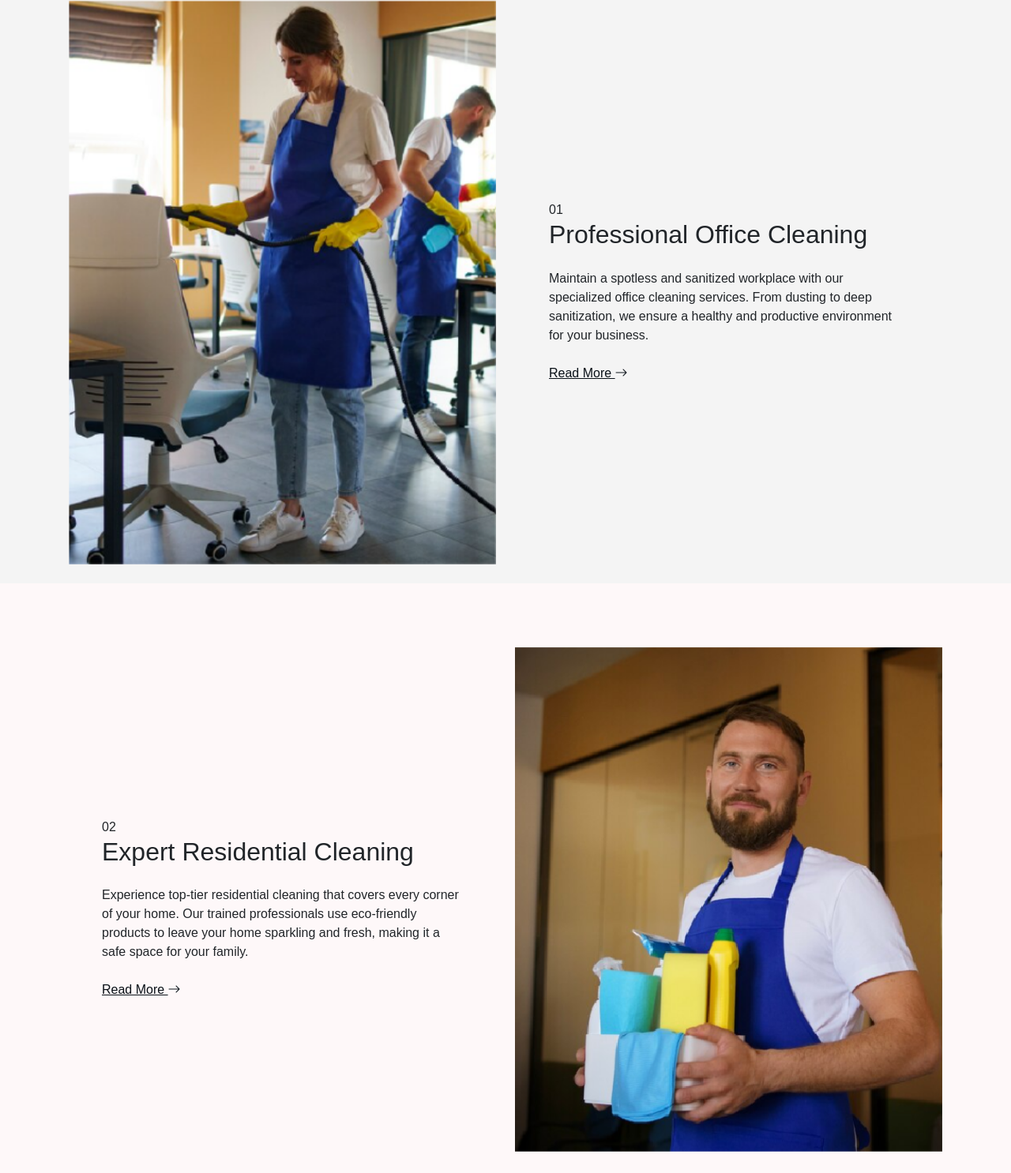
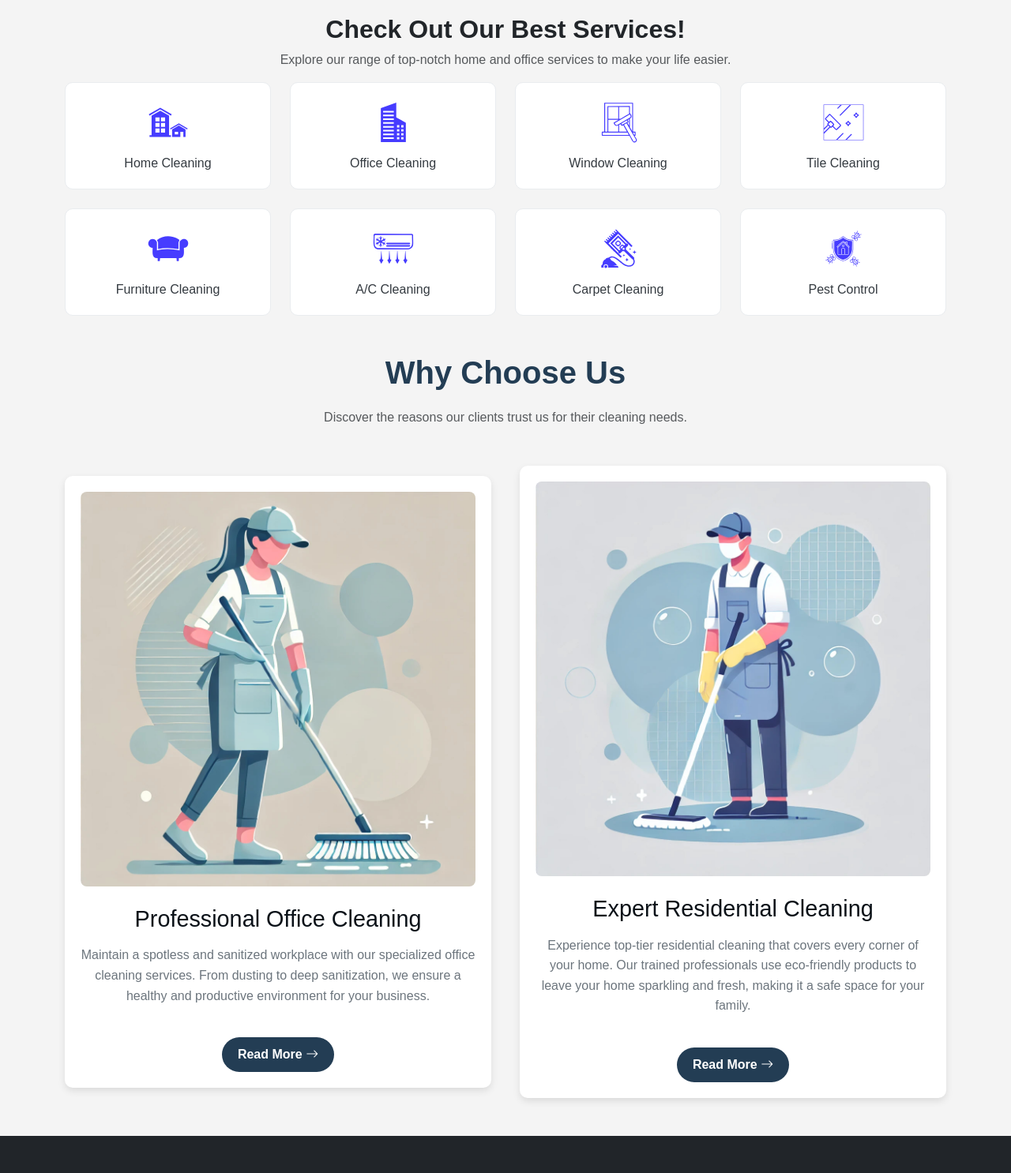
Before and after one commit to Bharathstline/Rukn-Albustan-Website, a plain HTML site: page index.html in a window 1280 px wide. Shown: the part 830-2316 px from the top of the page at 79% size. Drawn offline with nearby package versions, Linux system fonts and the light colour scheme.

Commit message:
Theme changed

```diff
--- a/assets/css/style.css
+++ b/assets/css/style.css
@@ -19,7 +19,7 @@ body {
 
 /* Navbar Styling */
 .navbar {
-    background-color: #035b5d;
+    background-color: rgb(70, 60, 255);
     position: fixed;
     width: 100%;
     z-index: 1000;
@@ -49,13 +49,27 @@ body {
     font-weight: bold;
 }
 
-.navbar-toggler{
-  color: #035b5d;
+.custom-toggler-icon {
+  width: 24px; /* Adjust size as needed */
+  height: 24px;
+  cursor: pointer;
 }
 
-.navbar-toggler-icon {
-  color: #f1f1f1;
+.navbar-toggler {
+  border: none; /* Remove border around the button */
+  padding: 0;
 }
+
+.navbar-toggler:focus,
+.navbar-toggler:active,
+.navbar-toggler-icon:focus,
+.navbar-toggler-icon:active,
+.custom-toggler-icon:focus,
+.custom-toggler-icon:active {
+    outline: none; /* Remove the focus outline */
+    box-shadow: none; /* Remove the highlight shadow */
+}
+
 
 
 /* Hero Section */
@@ -105,7 +119,8 @@ body {
 
 .hero__content {
   position: relative;
-  background-color: rgba(3, 91, 93, 0.5);
+  background-color: rgb(70, 60, 255, 0.8);
+  border-radius: 15px;
   z-index: 2;
   color: #fff;
   max-width: 650px;
@@ -154,7 +169,7 @@ body {
 .book-appointment-btn {
     font-size: 16px;
     font-weight: bold;
-    color: #048388;
+    color: rgb(70, 60, 255);
     background-color: #d1d1d1;
     border: none;
     border-radius: 5px;
@@ -249,36 +264,7 @@ body {
   }
 
 
-  .steps {
-    padding-top: 40px;
-    padding-bottom: 40px;
-  }
 
-  .steps__section-thumbnail {
-    height: 240px;
-    object-fit: cover;
-    margin: 0 auto;
-  }
-
-  .steps__content-width {
-    max-width: 456px;
-    margin: 0 auto;
-  }
-
-  .steps--background {
-    background-color: #FEF8F9;
-  }
-
-  @media (min-width: 544px) {
-    .steps {
-      padding-top: 80px;
-      padding-bottom: 80px;
-    }
-
-    .steps__section-thumbnail {
-      height: auto;
-    }
-  }
 
   .footer .border-highlight {
     border-top: 1px solid var(--primary-color-highlight);
@@ -347,3 +333,98 @@ a:hover { color: var(--primary-color); }
     padding-bottom: 30px;
     font-size: small;
 }
+
+.category-card {
+  text-align: center;
+  padding: 20px;
+  border: 1px solid #e9ecef;
+  border-radius: 10px;
+  transition: transform 0.3s, box-shadow 0.3s;
+  background-color: #fff;
+}
+.category-card:hover {
+  transform: scale(1.05);
+  box-shadow: 0 4px 20px rgba(0, 0, 0, 0.1);
+}
+.category-image img {
+  max-width: 60px;
+  margin-bottom: 10px;
+}
+.category-card p {
+  margin: 0;
+  font-weight: 500;
+  color: #343a40;
+}
+
+
+/* Why Choose Us Section */
+/* Ensure proper alignment */
+.why-choose-us .row {
+  gap: 20px;
+  display: flex;
+  justify-content: center; /* Centers the content horizontally */
+  align-items: center; /* Centers the content vertically */
+}
+
+.why-choose-us .col-lg-6 {
+  max-width: 540px; /* Ensure each column does not stretch too much */
+  margin: 0 auto; /* Center each column */
+  text-align: center;
+  padding: 20px;
+  border-radius: 10px;
+  background: #ffffff; /* Card-like background */
+  box-shadow: 0 4px 10px rgba(0, 0, 0, 0.1); /* Subtle shadow for depth */
+  transition: transform 0.3s, box-shadow 0.3s;
+}
+
+.why-choose-us h1 {
+  font-size: 2.5rem;
+  font-weight: 700;
+  margin-bottom: 20px;
+  color: #233D54;
+}
+
+.why-choose-us p {
+  font-size: 1.2rem;
+  margin-bottom: 40px;
+  color: #6c757d; /* Muted text for subtitle */
+}
+
+.why-choose-us .row {
+  gap: 20px;
+}
+
+.why-choose-us .col-lg-6:hover {
+  transform: translateY(-5px); /* Lift effect */
+  box-shadow: 0 6px 15px rgba(0, 0, 0, 0.2); /* Enhanced shadow on hover */
+}
+
+.why-choose-us img {
+  border-radius: 8px;
+  margin-bottom: 15px;
+}
+
+.why-choose-us h2 {
+  font-size: 1.8rem;
+  margin-bottom: 10px;
+  color: #0a1118;
+}
+
+.why-choose-us p {
+  font-size: 1rem;
+  line-height: 1.6;
+}
+
+.why-choose-us .btn-primary {
+  padding: 10px 20px;
+  font-size: 1rem;
+  font-weight: 600;
+  border-radius: 25px;
+  background-color: #233D54;
+  border: none;
+}
+
+.why-choose-us .btn-primary:hover {
+  background-color: #0a1118;
+  color: #ffffff;
+}
--- a/index.html
+++ b/index.html
@@ -13,10 +13,10 @@
 <!-- Navbar -->
 <nav class="navbar">
     <div class="container-fluid">
-        <a class="navbar-brand" href="#">RUKN ALBUSTAN</a>
+        <a class="navbar-brand" href="/">RUKN ALBUSTAN</a>
         <button class="navbar-toggler" type="button" data-bs-toggle="dropdown" aria-expanded="false">
-            <span class="navbar-toggler-icon"></span>
-        </button>
+          <img src="assets/images/Icons/menu-icon.svg" alt="Menu Icon" class="custom-toggler-icon">
+      </button>
         <ul class="dropdown-menu dropdown-menu-end custom-dropdown">
             <li><a class="dropdown-item" href="services.html">Services</a></li>
             <li><a class="dropdown-item" href="about.html">About Us</a></li>
@@ -34,7 +34,7 @@
     <div class="hero__content">
         <h1 class="hero__heading">Discover the Best Cleaning Services</h1>
         <h3 class="hero__subheading">We provide reliable and professional cleaning solutions <br> for your home and business.</h3>
-        <a href="#book-appointment" class="btn book-appointment-btn" role="button">Book Now</a>
+        <a href="booking.html" class="btn book-appointment-btn" role="button">Book Now</a>
     </div>
     <a href="#scroll-down" class="hero__scroll-btn">
         Explore <i class="bi bi-arrow-down-short"></i>
@@ -44,49 +44,118 @@
 
 <a id="scroll-down"></a>
 
-<section class="steps container-custom">
+<div class="container my-5">
+  <h2 class="text-center fw-bold">Check Out Our Best Services!</h2>
+  <p class="text-center text-muted">Explore our range of top-notch home and office services to make your life easier.</p>
 
-    <div class="row">
-      <div class="col-12 col-sm-6 d-md-flex justify-content-md-ceneter">
-        <img src="assets/images/Asset 1.png" alt="Coffe Flavour" class="img-fluid pb-4 steps__section-thumbnail" width="553" height="746" loading="lazy">
-      </div>
-
-      <div class="col-12 col-sm-6 align-self-center justify-content-md-ceneter">
-
-        <div class="steps__content-width">
-          <span>01</span>
-          <h1 class="h2 mb-4">Professional Office Cleaning</h1>
-          <p class="mb-4">Maintain a spotless and sanitized workplace with our specialized office cleaning services. From dusting to deep sanitization, we ensure a healthy and productive environment for your business.</p>
-          <a href="#">Read More <i class="bi bi-arrow-right"></i></a>
-
+  <div class="row gy-4">
+    <!-- Card 1 -->
+    <div class="col-6 col-md-4 col-lg-3">
+      <div class="category-card">
+        <div class="category-image">
+          <img src="assets/images/Icons/Home-cleaning.svg" alt="Home Cleaning">
         </div>
-
+        <p>Home Cleaning</p>
       </div>
     </div>
 
-  </section>
+    <!-- Card 2 -->
+    <div class="col-6 col-md-4 col-lg-3">
+      <div class="category-card">
+        <div class="category-image">
+          <img src="assets/images/Icons/Office-cleaning.svg" alt="Office Cleaning">
+        </div>
+        <p>Office Cleaning</p>
+      </div>
+    </div>
 
-  <section class="steps steps--background">
+    <!-- Card 3 -->
+    <div class="col-6 col-md-4 col-lg-3">
+      <div class="category-card">
+        <div class="category-image">
+          <img src="assets/images/Icons/window-cleaning.svg" alt="window cleaning">
+        </div>
+        <p>Window Cleaning</p>
+      </div>
+    </div>
 
-    <div class="container-custom">
+    <!-- Card 4 -->
+    <div class="col-6 col-md-4 col-lg-3">
+      <div class="category-card">
+        <div class="category-image">
+          <img src="assets/images/Icons/tile-cleaning.svg" alt="Tile Cleaning">
+        </div>
+        <p>Tile Cleaning</p>
+      </div>
+    </div>
 
-      <div class="row">
-        <div class="col-12 col-sm-6 d-md-flex justify-content-md-ceneter order-sm-1">
-          <img src="assets/images/Asset 2.png" alt="Health Benefits" class="img-fluid pb-4 steps__section-thumbnail" width="553" height="746" loading="lazy">
+    <!-- Card 5 -->
+    <div class="col-6 col-md-4 col-lg-3">
+      <div class="category-card">
+        <div class="category-image">
+          <img src="assets/images/Icons/furniture-cleaning.svg" alt="Furniture Cleaning">
         </div>
+        <p>Furniture Cleaning</p>
+      </div>
+    </div>
 
-        <div class="col-12 col-sm-6 align-self-center justify-content-md-ceneter">
-          <div class="steps__content-width">
-            <span>02</span>
-            <h1 class="h2 mb-4">Expert Residential Cleaning</h1>
-            <p class="mb-4">Experience top-tier residential cleaning that covers every corner of your home. Our trained professionals use eco-friendly products to leave your home sparkling and fresh, making it a safe space for your family.</p>
-            <a href="#">Read More <i class="bi bi-arrow-right"></i></a>
-          </div>
+    <!-- Card 6 -->
+    <div class="col-6 col-md-4 col-lg-3">
+      <div class="category-card">
+        <div class="category-image">
+          <img src="assets/images/Icons/AC-cleaning.svg" alt="A/C Cleaning">
         </div>
+        <p>A/C Cleaning</p>
       </div>
+    </div>
 
+    <!-- Card 7 -->
+    <div class="col-6 col-md-4 col-lg-3">
+      <div class="category-card">
+        <div class="category-image">
+          <img src="assets/images/Icons/Carpet-cleaning.svg" alt="Carpet Cleaning">
+        </div>
+        <p>Carpet Cleaning</p>
+      </div>
     </div>
-  </section>
+
+    <!-- Card 8 -->
+    <div class="col-6 col-md-4 col-lg-3">
+      <div class="category-card">
+        <div class="category-image">
+          <img src="/assets/images/Icons/Pest-control.svg" alt="Pest Control Services">
+        </div>
+        <p>Pest Control</p>
+      </div>
+    </div>
+  </div>
+</div>
+
+<section class="why-choose-us container-custom">
+  <div class="text-center mb-5">
+    <h1 class="h2">Why Choose Us</h1>
+    <p class="text-muted">Discover the reasons our clients trust us for their cleaning needs.</p>
+  </div>
+
+  <div class="row mb-5">
+    <!-- Section 1 -->
+    <div class="col-12 col-lg-6 d-flex flex-column align-items-center text-center">
+      <img src="/assets/images/Asset 1.jpg" alt="Professional Office Cleaning" class="img-fluid mb-4" width="553" height="746" loading="lazy">
+      <h2 class="h4 mb-3">Professional Office Cleaning</h2>
+      <p>Maintain a spotless and sanitized workplace with our specialized office cleaning services. From dusting to deep sanitization, we ensure a healthy and productive environment for your business.</p>
+      <a href="#" class="btn btn-primary">Read More <i class="bi bi-arrow-right"></i></a>
+    </div>
+
+    <!-- Section 2 -->
+    <div class="col-12 col-lg-6 d-flex flex-column align-items-center text-center">
+      <img src="/assets/images/Asset 2.jpg" alt="Expert Residential Cleaning" class="img-fluid mb-4" width="553" height="746" loading="lazy">
+      <h2 class="h4 mb-3">Expert Residential Cleaning</h2>
+      <p>Experience top-tier residential cleaning that covers every corner of your home. Our trained professionals use eco-friendly products to leave your home sparkling and fresh, making it a safe space for your family.</p>
+      <a href="#" class="btn btn-primary">Read More <i class="bi bi-arrow-right"></i></a>
+    </div>
+  </div>
+</section>
+
 
 
   <!-- Section With 3 Col's Start -->
@@ -96,20 +165,20 @@
 
         <div class="col-12 col-sm-4 mb-4">
           <img src="assets/images/Asset 3.png" class="mb-4 img-fluid" alt="Coffe Flavour" width="441" height="248" loading="lazy">
-          <h3>Professional Window Cleaning</h3>
-          <p>Our team provides streak-free window cleaning services, ensuring a spotless and clear view for your home or office. Experience top-quality service with a shine that lasts.</p>
+          <h3>Reliable and Trusted Professionals</h3>
+          <p>Our cleaning experts are thoroughly vetted, trained, and dedicated to delivering consistent, high-quality results you can depend on. Trust us for a seamless and stress-free experience.</p>
         </div>
 
         <div class="col-12 col-sm-4 mb-4">
           <img src="assets/images/Asset 4.png" class="mb-4 img-fluid" alt="Health Benefits" width="441" height="248" loading="lazy">
-          <h3>Comprehensive Deep Cleaning</h3>
-          <p>We offer thorough deep cleaning solutions for your entire space. From floors to ceilings, every nook and cranny is left spotless. Trust us for a hygienic and fresh environment.</p>
+          <h3>Eco-Friendly Cleaning Products</h3>
+          <p>We care about the environment as much as you do. Our eco-friendly cleaning products ensure a safe and sustainable clean for your home or office without compromising quality.</p>
         </div>
 
         <div class="col-12 col-sm-4 mb-4">
           <img src="assets/images/Asset 5.png" class="mb-4 img-fluid" alt="Essential Nutrients" width="441" height="248" loading="lazy">
-          <h3>Sanitization and Disinfection</h3>
-          <p>Ensure the safety of your family or employees with our sanitization services. We use industry-grade disinfectants to eliminate germs and create a healthier space.</p>
+          <h3>Customized Cleaning Plans</h3>
+          <p>Every space is unique, and so are your cleaning needs. We offer personalized cleaning plans tailored to your schedule, preferences, and requirements for maximum satisfaction.</p>
         </div>
 
       </div>
```
Also changed, not shown: booking.html (added, +78 -0 lines), assets/images/Asset 1.jpg (added), assets/images/Asset 2.jpg (added), assets/images/Asset 3.png, assets/images/Asset 4.png, assets/images/Asset 5.png, assets/images/Icons/AC-cleaning.svg (added), assets/images/Icons/Carpet-cleaning.svg (added), assets/images/Icons/Home-cleaning.svg (added), assets/images/Icons/Office-cleaning.svg (added), assets/images/Icons/Pest-control.svg (added), assets/images/Icons/furniture-cleaning.svg (added), assets/images/Icons/menu-icon.svg (added), assets/images/Icons/tile-cleaning.svg (added), 1 more files.
